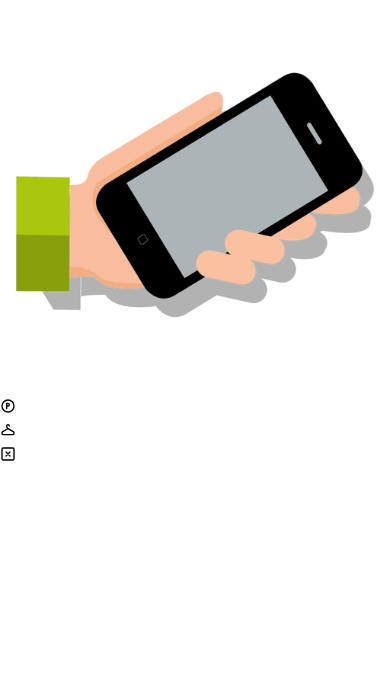
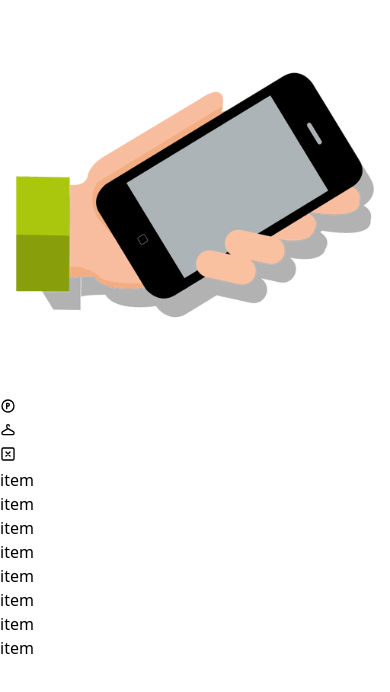
Before and after one commit to FernandoLiChen/HackMty, a React (Vite) app in the folder frontend/: page / in a window 390 px wide. Shown: the top 692 px of the page. Built offline with nearby package versions, Linux system fonts and the light colour scheme.

Commit message:
Item grid inside phone

```diff
--- a/frontend/src/components/Phone.jsx
+++ b/frontend/src/components/Phone.jsx
@@ -31,6 +31,18 @@ const Phone = () => {
                     <li><button><TbSquareX onClick={moveTop} className="w-14 h-14"/></button></li>
                     </ul>
                 </div>
+                <div className="grid grid-cols-3 gap-4 p-6 h-1/2">
+                  <div className="">item</div>
+                  <div>item</div>
+                  <div>item</div>
+                  <div>item</div>
+                  <div>item</div>
+                  <div>item</div>
+                  <div>item</div>
+                  <div>item</div>
+
+
+                </div>
                 <div className="left-1/4 bottom-6 absolute bg-black rounded-xl w-1/2 h-2">
                 </div>
             </div>
```
